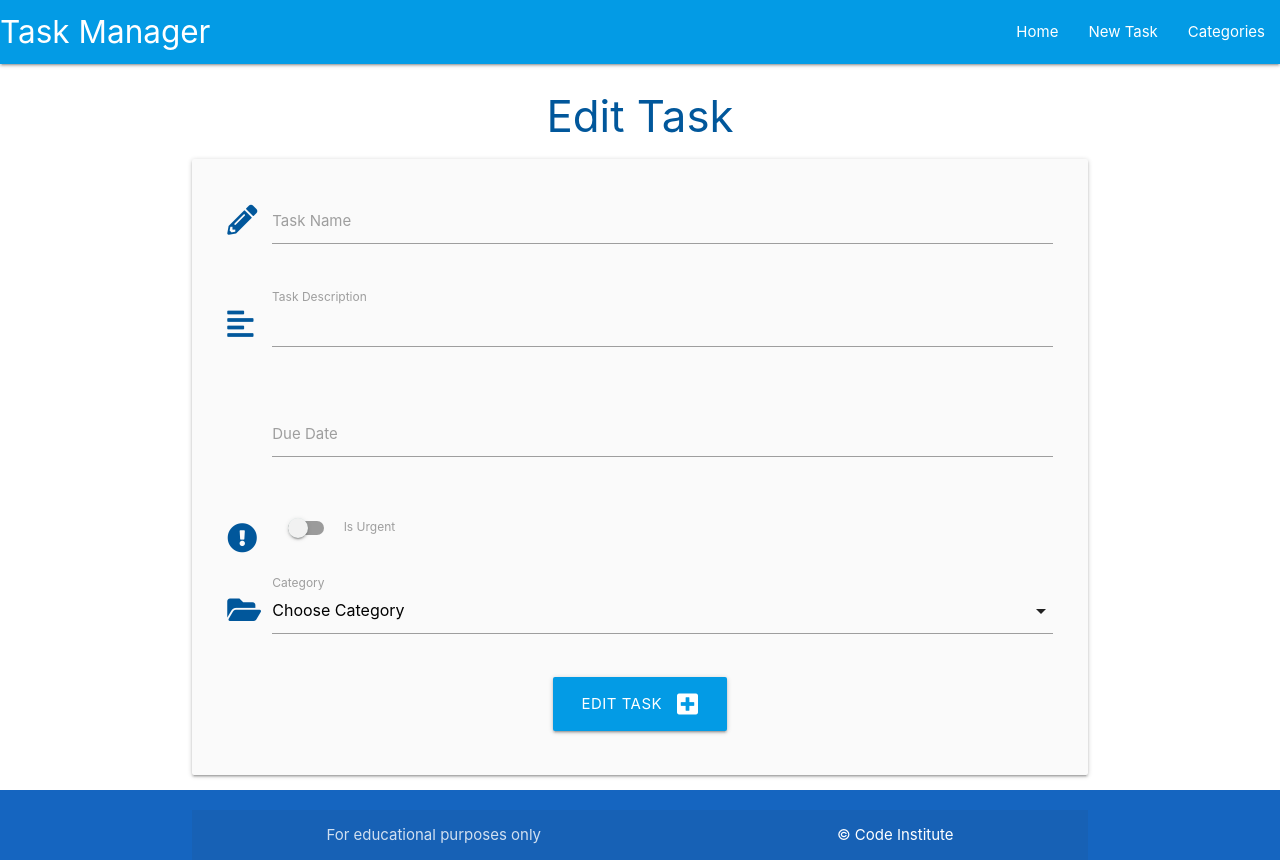
After one commit to FraserR1188/flask-sqlalchemy-task-manager, a Flask app: template taskmanager/templates/edit_task.html in a window 1280 px wide. The commit adds this page. Run offline with Flask 2, Linux system fonts and the light colour scheme; the template is opened without the code that fills it, so the values that code supplies are empty.

Commit message:
Add route for edit task

```diff
--- /dev/null
+++ b/taskmanager/templates/edit_task.html
@@ -0,0 +1,72 @@
+{% extends "base.html" %}
+{% block content %}
+
+<h3 class="light-blue-text text-darken-4 center-align">Edit Task</h3>
+
+<div class="row card-panel grey lighten-5">
+    <form class="col s12" method="POST" action="{{ url_for('edit_task') }}">
+        <!-- task name -->
+        <div class="row">
+            <div class="input-field col s12">
+                <i class="fas fa-pencil-alt prefix light-blue-text text-darken-4"></i>
+                <input id="task_name" name="task_name" minlength="5" maxlength="25" type="text" class="validate" required>
+                <label for="task_name">Task Name</label>
+            </div>
+        </div>
+
+        <!-- task description -->
+        <div class="row">
+            <div class="input-field col s12">
+                <i class="fas fa-align-left prefix light-blue-text text-darken-4"></i>
+                <textarea id="task_description" name="task_description" minlength="5" maxlength="250" type="text"
+                class="materialize-textarea validate" required>
+                </textarea>
+                    <label for="task_description">Task Description</label>
+            </div>
+        </div>
+        <!-- due_date -->
+        <div class="row">
+            <div class="input-field col s12">
+                <i class="fas fa-calender-alt prefix light-blue-text text-darken-4"></i>
+                <input id="due_date" name="due_date"  type="text" class="datepicker validate" required>
+                <label for="due_date">Due Date</label>
+            </div>
+        </div>
+        <!-- is urgent -->
+        <div class="row">
+            <div class="input-field col s12">
+                <div class="switch">
+                    <i class="fas fa-exclamation-circle prefix light-blue-text text-darken-4"></i>
+                    <label for="is_urgent">
+                        <input id="is_urgent" name="is_urgent" type="checkbox">
+                        <span class="lever"></span>
+                        Is Urgent
+                    </label>
+                </div>
+            </div>
+        </div>
+        <!-- category id -->
+        <div class="row">
+            <div class="input-field col s12">
+                <i class="fas fa-folder-open prefix light-blue-text text-darken-4"></i>
+                <select id="category_id" name="category_id" class="validate" required>
+                    <option value="" disabled selected>Choose Category</option>
+                    {% for category in categories %}
+                        <option value="{{ category.id }}">{{ category.category_name }}</option>
+                    {% endfor %}
+                </select>
+                <label for="category_id">Category</label>
+            </div>
+        </div>
+        <!-- submit button -->
+        <div class="row">
+            <div class="col s12 center-align">
+                <button type="submit" class="btn-large light-blue darken-1">
+                    Edit Task <i class="fas fa-plus-square right"></i>
+                </button>
+            </div>
+        </div>
+    </form>
+</div>
+
+{% endblock %}
--- a/taskmanager/templates/tasks.html
+++ b/taskmanager/templates/tasks.html
@@ -26,6 +26,7 @@
       <div class="collapsible-body">
         <strong>{{ task.category }}</strong>
         <p>{{ task.task_description }}</p>
+        <a href="{{ url_for('edit_task', task_id=task.id) }}" class="btn green accent-4">Edit</a>
       </div>
     </li>
 
```
Also changed, not shown: taskmanager/routes.py (+16 -0 lines).
